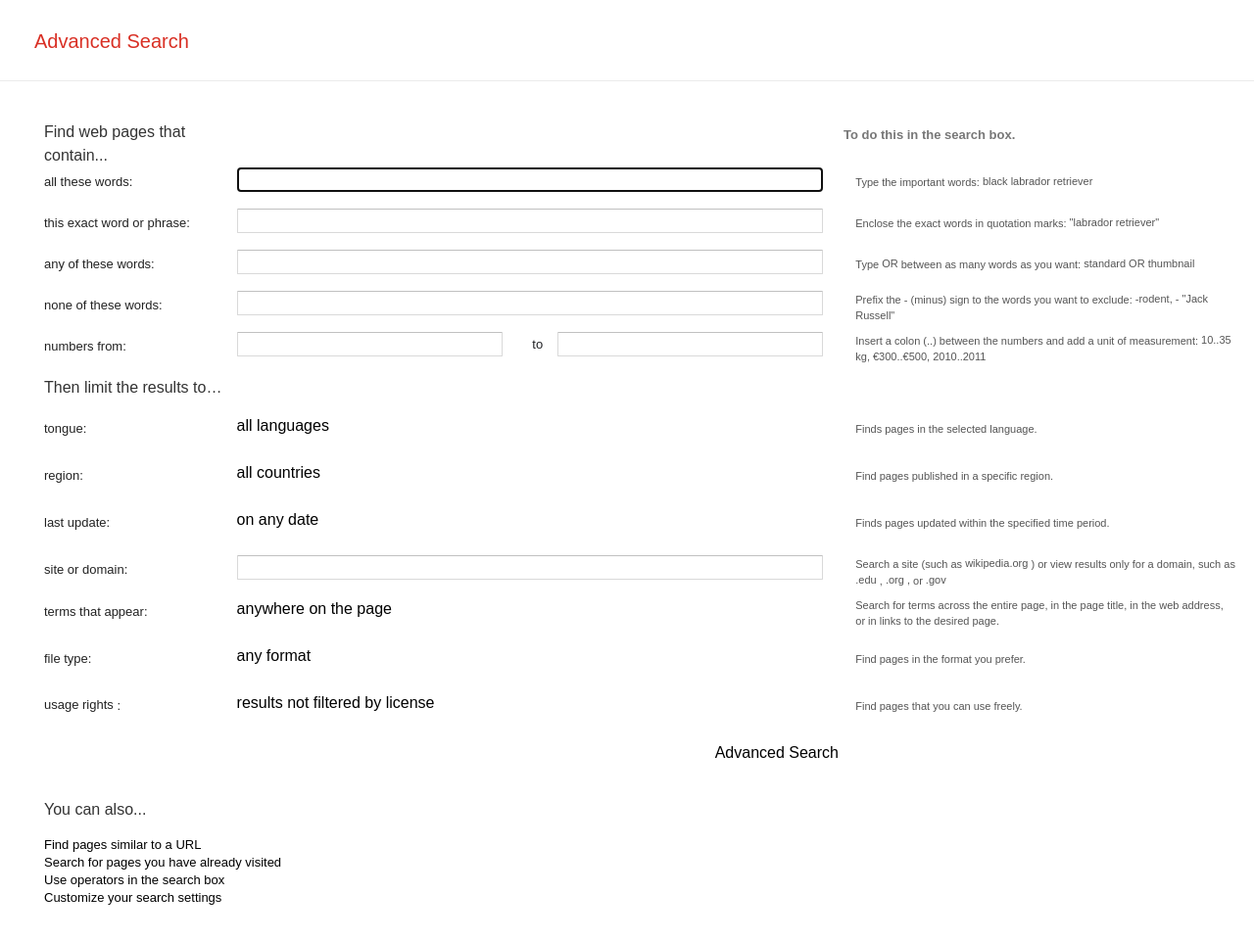
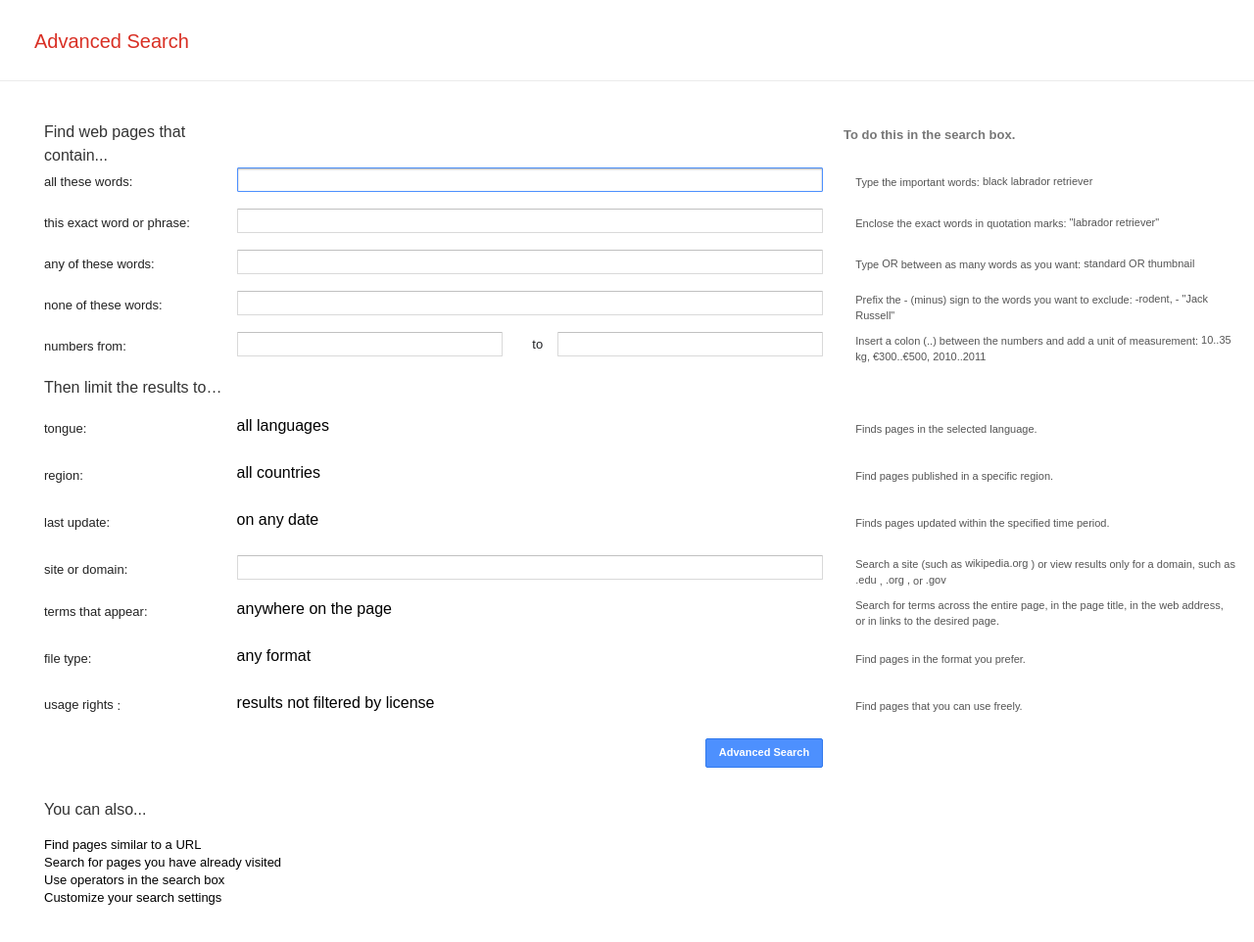
Before and after one commit to melissadeleonx/Google-Search, a website: page src/advanced-search.html in a window 1280 px wide. Shown: the part 120-1082 px from the top of the page at 98% size. Drawn offline with Linux system fonts and the light colour scheme.

Commit message:
advanced search updated

```diff
--- a/src/styles.css
+++ b/src/styles.css
@@ -313,6 +313,14 @@ div.otByu div.cwqNnb {
     padding: 1px 8px;
 }
 
+.jfk-textinput:focus {
+    -webkit-box-shadow: inset 0 1px 2px rgba(0,0,0,.3);
+    -moz-box-shadow: inset 0 1px 2px rgba(0,0,0,.3);
+    box-shadow: inset 0 1px 2px rgba(0,0,0,.3);
+    border: 1px solid #4d90fe;
+    outline: none;
+}
+
 input[type="text" i] {
     padding-block: 1px;
     padding-inline: 2px;
@@ -320,3 +328,37 @@ input[type="text" i] {
 
 input:not([type="file" i], [type="image" i], [type="checkbox" i], [type="radio" i]) {
 }
+
+.jfk-button {
+    -webkit-border-radius: 2px;
+    -moz-border-radius: 2px;
+    border-radius: 2px;
+    cursor: default;
+    font-size: 11px;
+    font-weight: bold;
+    text-align: center;
+    white-space: nowrap;
+    margin-right: 16px;
+    height: 27px;
+    line-height: 27px;
+    min-width: 54px;
+    outline: 0;
+    padding: 0 8px;
+    border: 1px solid #3079ed;
+    color: #fff;
+    background: #4d90fe;;
+}
+
+.jfk-button-action:active {
+    -webkit-box-shadow: inset 0 1px 2px rgba(0,0,0,.3);
+    -moz-box-shadow: inset 0 1px 2px rgba(0,0,0,.3);
+    box-shadow: inset 0 1px 2px rgba(0,0,0,.3);
+    background: #357ae8;
+    border: 1px solid #2f5bb7;
+    border-top: 1px solid #2f5bb7;
+}
+
+.jfk-button-action:hover {
+    background-color: #357ae8;
+    background-image: -webkit-linear-gradient(top,#4d90fe,#357ae8);
+}
```
Also changed, not shown: public/output.css.
